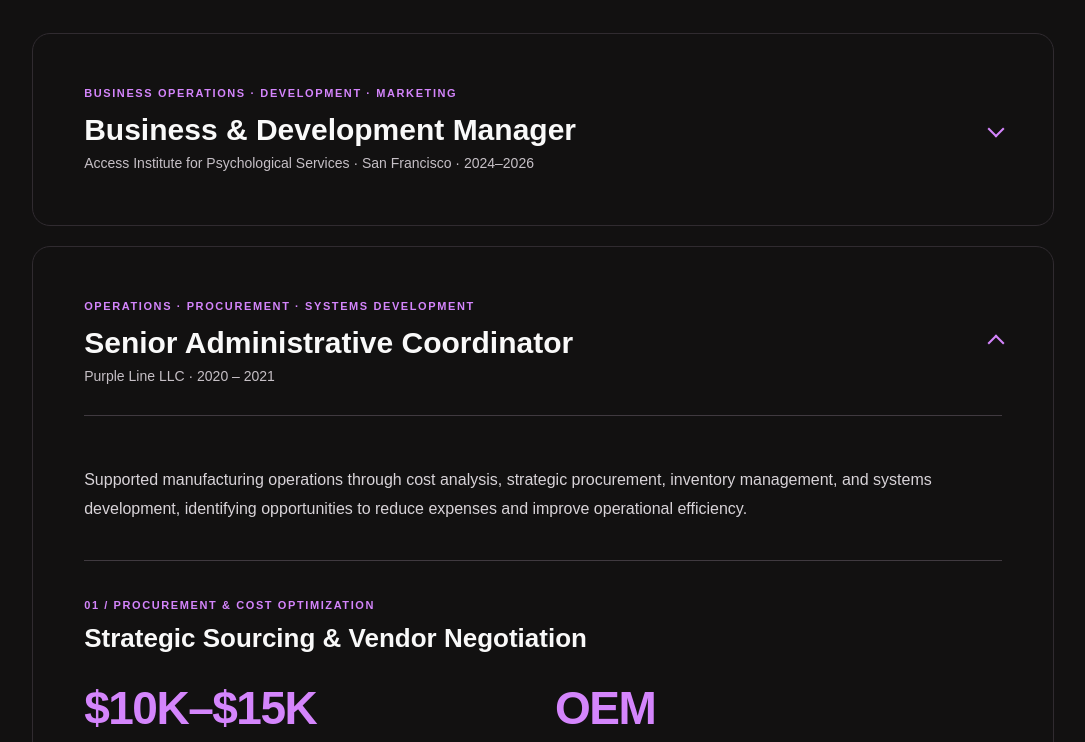
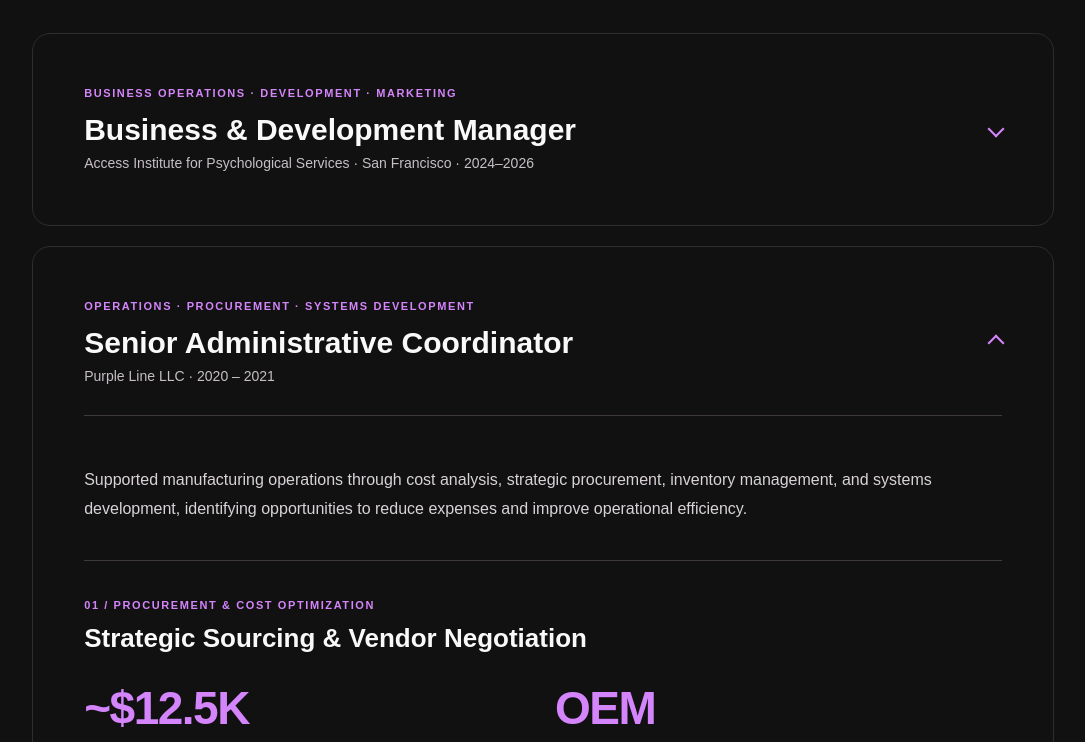
Before and after one commit to RDL06/rdl06.github.io, a plain HTML site: page index.html in a window 1280 px wide. Both pictures are taken after a click on the heading 640 px from the left and 2443 px from the top of the page. Shown: the part 2101-2843 px from the top of the page, without its empty margins (97-1182 px from the left). Drawn offline with Linux system fonts and the light colour scheme.

Commit message:
Update annual component cost savings value

```diff
--- a/index.html
+++ b/index.html
@@ -837,7 +837,7 @@ footer {
 
     <div class="experience-metrics experience-metrics-two">
       <div class="experience-metric">
-        <strong>$10K–$15K</strong>
+        <strong>~$12.5K</strong>
         <span>Annual component cost savings</span>
       </div>
       <div class="experience-metric">
```
